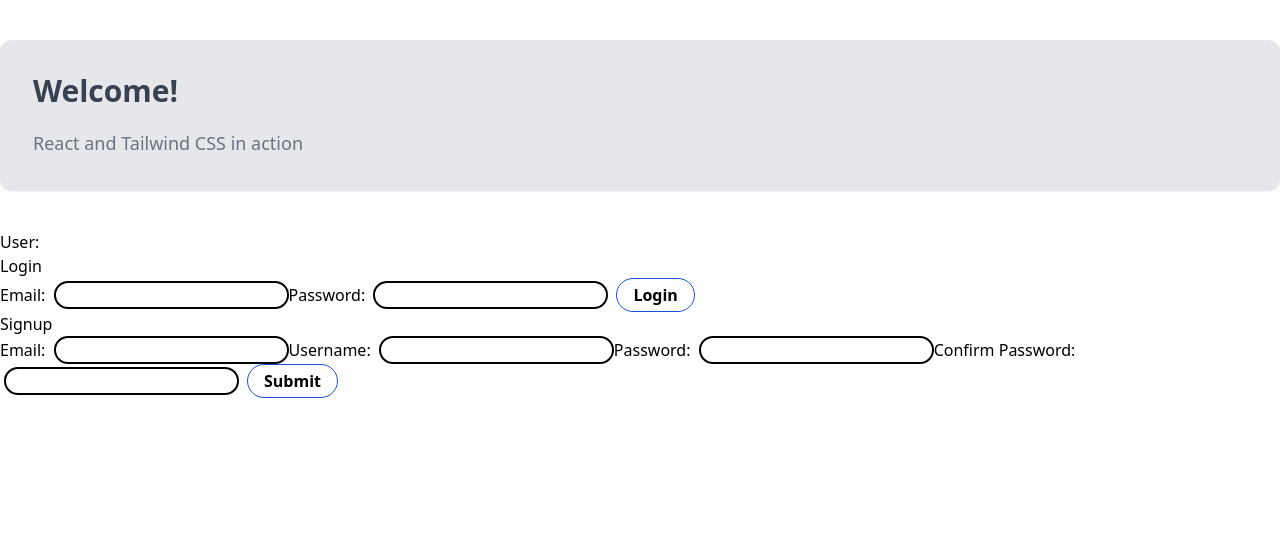
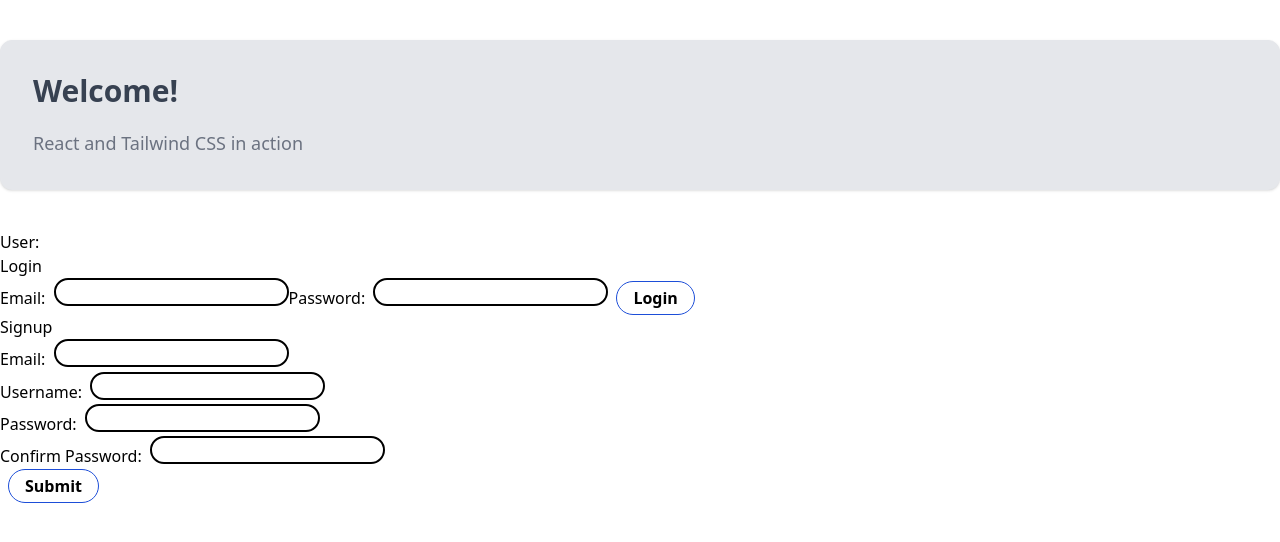
Before and after one commit to Garret-Gallant/stackoverflat-mono-repo, a React (Create React App) app in the folder forum-project-frontend/: page / in a window 1280 px wide. Shown: the top 542 px of the page. Built offline with nearby package versions, Linux system fonts and the light colour scheme; no server answers.

Commit message:
commit to merge w/ working auth

```diff
--- a/forum-project-frontend/src/SignUp.js
+++ b/forum-project-frontend/src/SignUp.js
@@ -33,6 +33,7 @@ function SignUp({ onLogin }) {
         value={email}
         onChange={(e) => setEmail(e.target.value)}
       />
+      <br/>
       <label htmlFor="username">Username: </label>
       <input
         type="text"
@@ -40,6 +41,7 @@ function SignUp({ onLogin }) {
         value={username}
         onChange={(e) => setUsername(e.target.value)}
       />
+      <br/>
       <label htmlFor="password">Password: </label>
       <input
         type="password"
@@ -47,6 +49,7 @@ function SignUp({ onLogin }) {
         value={password}
         onChange={(e) => setPassword(e.target.value)}
       />
+      <br/>
       <label htmlFor="password_confirmation">Confirm Password: </label>
       <input
         type="password"
@@ -54,6 +57,7 @@ function SignUp({ onLogin }) {
         value={passwordConfirmation}
         onChange={(e) => setPasswordConfirmation(e.target.value)}
       />
+      <br/>
       <button type="submit">Submit</button>
     </form>
   );
--- a/forum-project-frontend/src/index.css
+++ b/forum-project-frontend/src/index.css
@@ -4,7 +4,7 @@
 
 @layer components {
   input {
-    @apply border-black border-2 rounded-full ml-1
+    @apply align-super border-black border-2 rounded-full ml-1
   }
   button {
     @apply hover:bg-blue-700 text-black font-bold py-1 px-4 border border-blue-700 rounded-full ml-2
```
